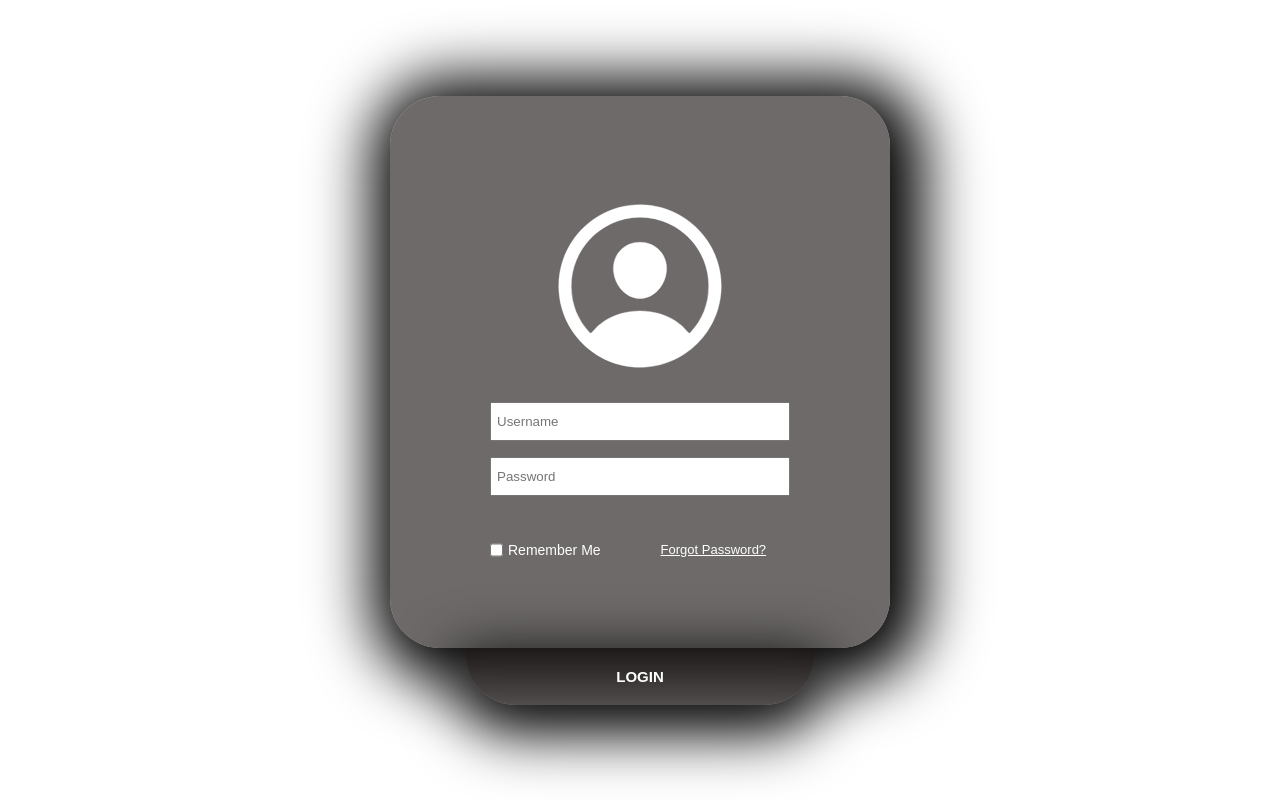
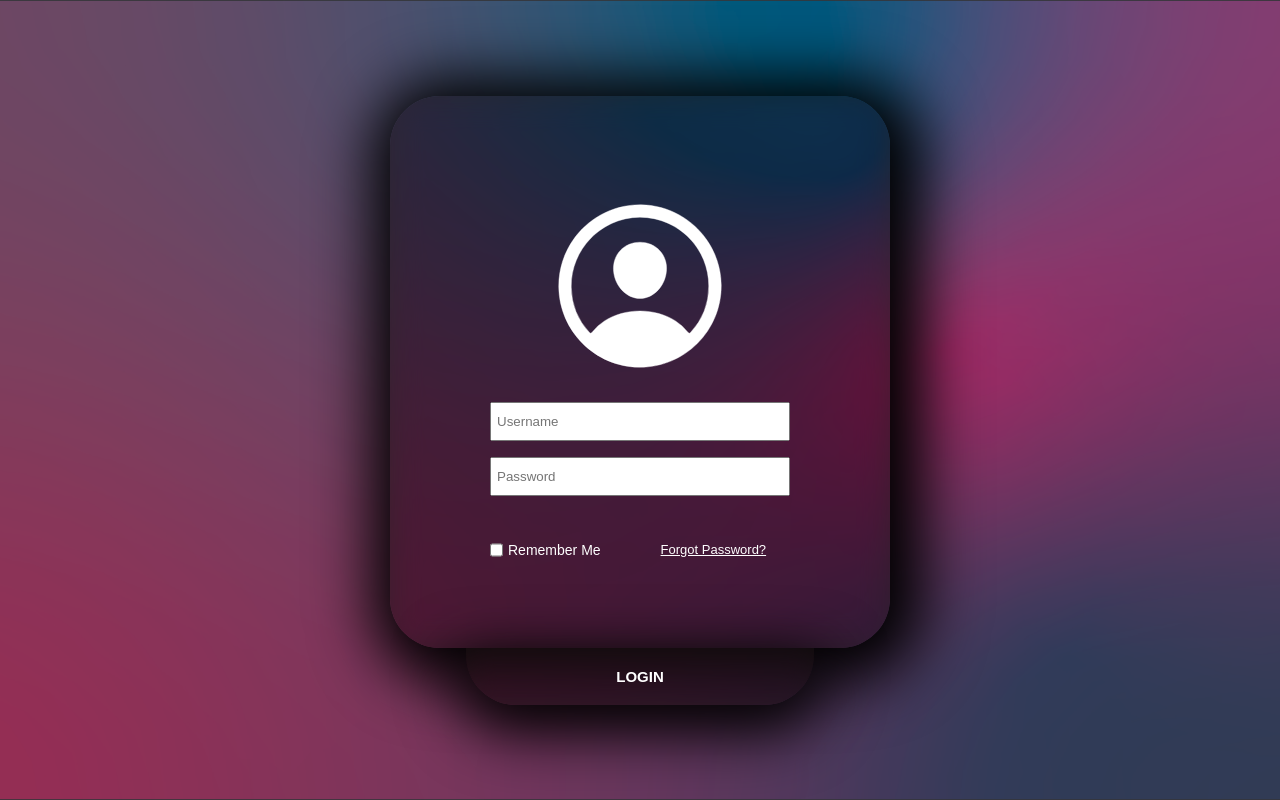
Before and after one commit to JrNerio30/Gradient_LogIn, a plain HTML site: page index.html in a window 1280 px wide. Drawn offline with nearby package versions, Linux system fonts and the light colour scheme; the site is published under a folder, as on GitHub Pages, so addresses that start at the root find nothing.

Commit message:
style: fix gradient background url

```diff
--- a/Styles/logIn.scss
+++ b/Styles/logIn.scss
@@ -9,7 +9,7 @@ body{
 }
 
 main#logIn{
-  background: url(/Images/Gradient\ Background.jpg) center/cover no-repeat;
+  background: url(../Images/Gradient\ Background.jpg) center/cover no-repeat;
   height: 100vh;
   display: flex;
   align-items: center;
```
Also changed, not shown: Styles/logIn.css, 1 other file.
